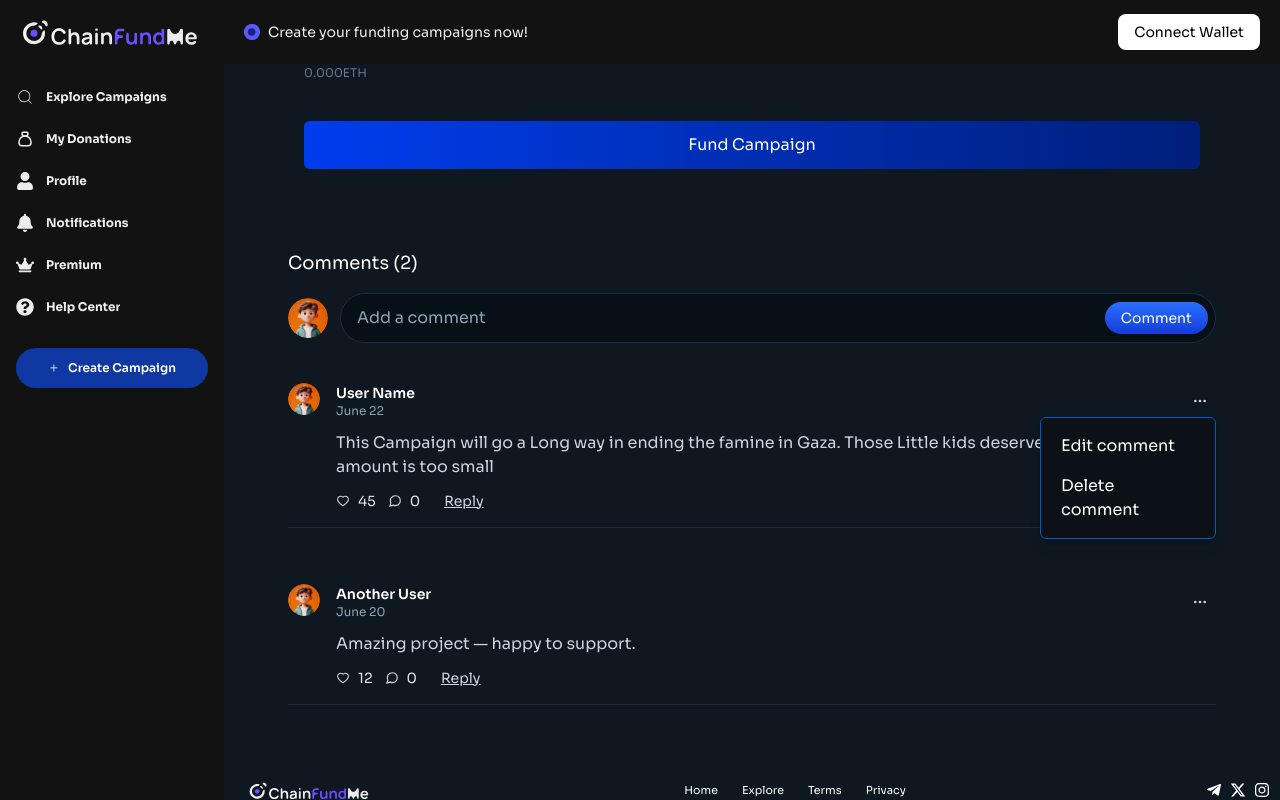
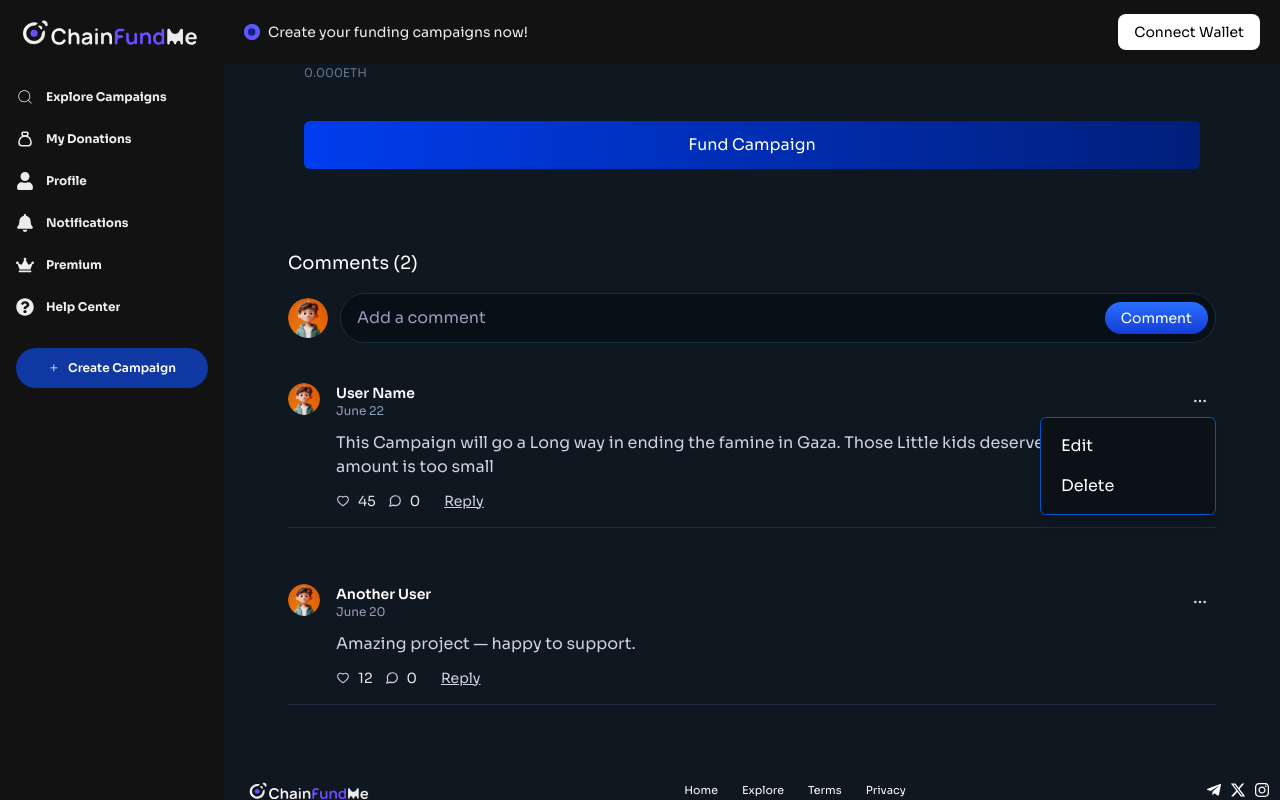
Before and after one commit to CapitaDApps/Capita_Dapp-V2, a Next.js app: page /campaigns/help-center in a window 1280 px wide. Both pictures are taken after a click on the button 1200 px from the left and 1446 px from the top of the page. Shown: the part 1046-1846 px from the top of the page. Built offline with nearby package versions, Linux system fonts and the light colour scheme.

Commit message:
refactor: simplify reply toggle logic and shorten button labels

```diff
--- a/src/components/campaigns/Comments.tsx
+++ b/src/components/campaigns/Comments.tsx
@@ -130,7 +130,6 @@ export default function Comments({ initial = [] }: { initial?: Comment[] }) {
   function toggleReply(id: number) {
     setReplyOpen((s) => ({ ...s, [id]: !s[id] }));
     setReplyText((s) => ({ ...s, [id]: s[id] ?? "" }));
-    // ensure some replies are visible when opening
     setVisibleRepliesCount((s) => ({ ...s, [id]: s[id] ?? 3 }));
   }
 
@@ -267,13 +266,13 @@ export default function Comments({ initial = [] }: { initial?: Comment[] }) {
                             onClick={() => startEdit(c.id, c.text)}
                             className="w-full text-left px-3 py-2 hover:bg-white/5 rounded-md"
                           >
-                            Edit comment
+                            Edit
                           </button>
                           <button
                             onClick={() => deleteComment(c.id)}
                             className="w-full text-left px-3 py-2 hover:bg-white/5 rounded-md"
                           >
-                            Delete comment
+                            Delete
                           </button>
                         </div>
                       )}
```
